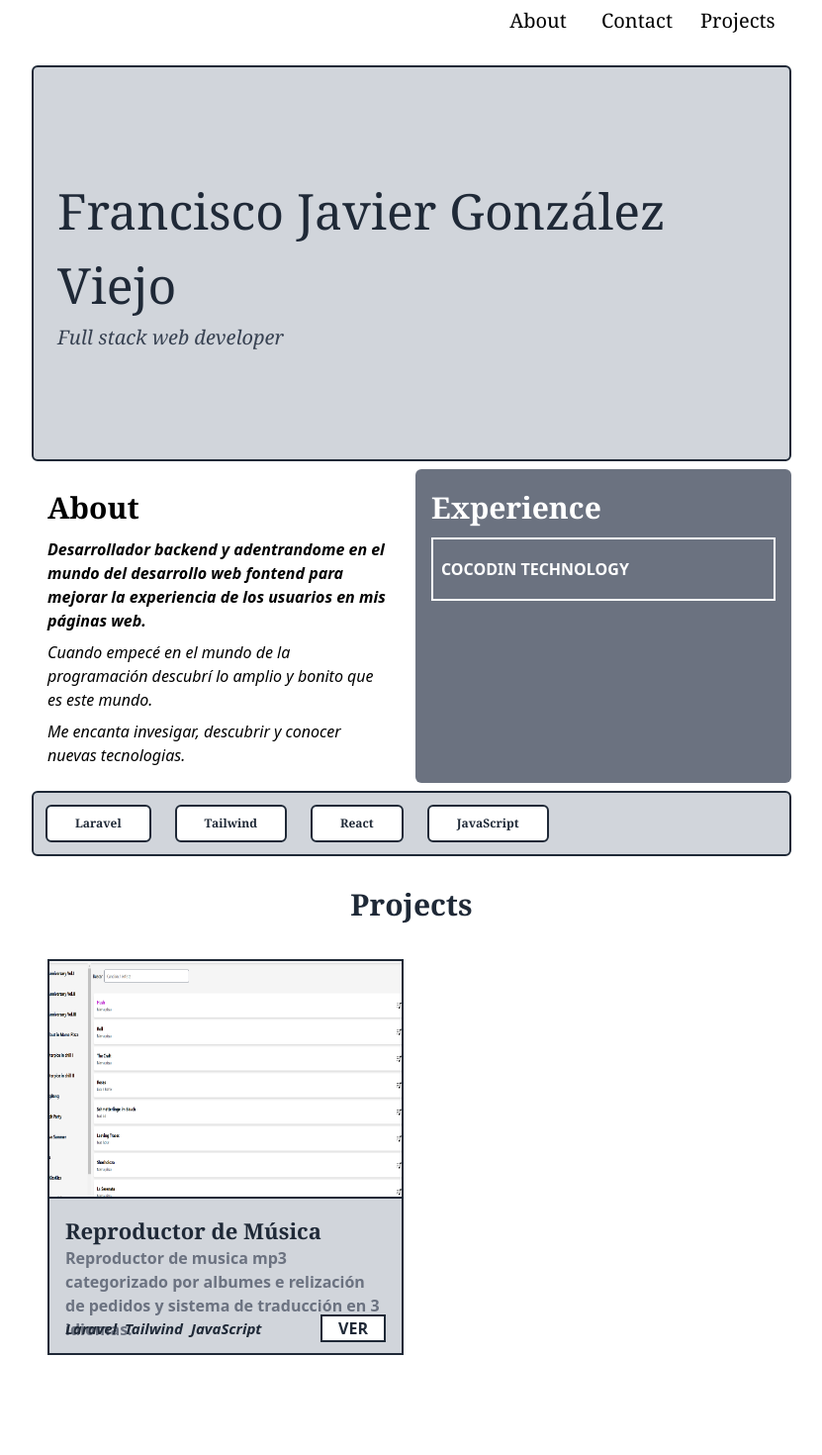
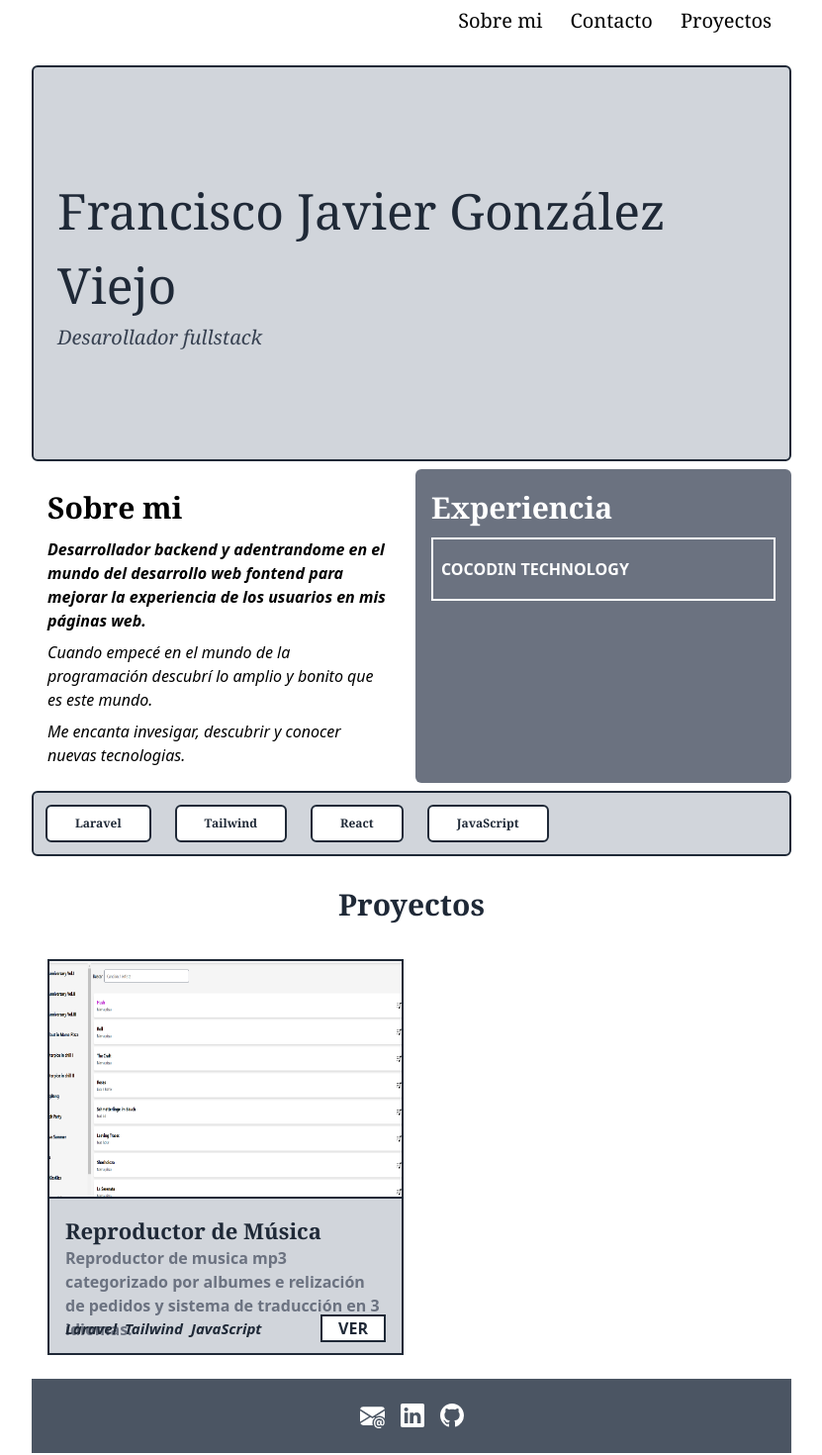
Before and after one commit to FranN244/portfolio, a React (Vite) app in the folder react-app/: page / in a window 1280 px wide. Shown: the part 14-1484 px from the top of the page at 99% size, without its empty margins (224-1055 px from the left). Before the commit the page ends 1401 px from the top, so only its background shows below. Built offline with nearby package versions, Linux system fonts and the light colour scheme.

Commit message:
feat | Footer

```diff
--- a/react-app/src/components/Description.jsx
+++ b/react-app/src/components/Description.jsx
@@ -3,7 +3,7 @@ export function Description(){
     return(
         <div className="md:w-[50%] p-4 md:rounded-md ">
             <div className="">
-                <p className="md:text-[30px] text-[22px] font-bold font-serif">About</p>
+                <p className="md:text-[30px] text-[22px] font-bold font-serif">Sobre mi</p>
             </div>
             <div className="italic pt-2 space-y-2">
                 <p className="font-semibold">Desarrollador backend y adentrandome en el mundo del desarrollo web fontend para mejorar la experiencia de los usuarios en mis páginas web.</p>
--- a/react-app/src/components/Experience.jsx
+++ b/react-app/src/components/Experience.jsx
@@ -5,7 +5,7 @@ export function Experince(){
     return(
         <div className="md:w-[50%] space-y-2 md:rounded-md bg-gray-500 p-4">
             <div className="">
-                <p className="md:text-[30px] text-[22px] font-bold font-serif text-white">Experience</p>
+                <p className="md:text-[30px] text-[22px] font-bold font-serif text-white">Experiencia</p>
             </div>
             <div className="space-y-2 cursor-default">
                 <WorkCard>COCODIN TECHNOLOGY</WorkCard>
--- /dev/null
+++ b/react-app/src/components/Footer.jsx
@@ -0,0 +1,31 @@
+export function Footer(){
+
+    return(
+        <footer className="bg-gray-600 h-[75px] flex justify-center items-center">
+            <ul className="text-white flex space-x-4">
+                <li>
+                    <a href="mailto:20fran04@gmail.com">
+                        <svg xmlns="http://www.w3.org/2000/svg" width="25" height="25" fill="currentColor" class="bi bi-envelope-at-fill" viewBox="0 0 16 16">
+                            <path d="M2 2A2 2 0 0 0 .05 3.555L8 8.414l7.95-4.859A2 2 0 0 0 14 2zm-2 9.8V4.698l5.803 3.546zm6.761-2.97-6.57 4.026A2 2 0 0 0 2 14h6.256A4.5 4.5 0 0 1 8 12.5a4.49 4.49 0 0 1 1.606-3.446l-.367-.225L8 9.586zM16 9.671V4.697l-5.803 3.546.338.208A4.5 4.5 0 0 1 12.5 8c1.414 0 2.675.652 3.5 1.671"/>
+                            <path d="M15.834 12.244c0 1.168-.577 2.025-1.587 2.025-.503 0-1.002-.228-1.12-.648h-.043c-.118.416-.543.643-1.015.643-.77 0-1.259-.542-1.259-1.434v-.529c0-.844.481-1.4 1.26-1.4.585 0 .87.333.953.63h.03v-.568h.905v2.19c0 .272.18.42.411.42.315 0 .639-.415.639-1.39v-.118c0-1.277-.95-2.326-2.484-2.326h-.04c-1.582 0-2.64 1.067-2.64 2.724v.157c0 1.867 1.237 2.654 2.57 2.654h.045c.507 0 .935-.07 1.18-.18v.731c-.219.1-.643.175-1.237.175h-.044C10.438 16 9 14.82 9 12.646v-.214C9 10.36 10.421 9 12.485 9h.035c2.12 0 3.314 1.43 3.314 3.034zm-4.04.21v.227c0 .586.227.8.581.8.31 0 .564-.17.564-.743v-.367c0-.516-.275-.708-.572-.708-.346 0-.573.245-.573.791"/>
+                        </svg>
+                    </a>
+                </li>
+                <li>
+                    <a href="">
+                        <svg xmlns="http://www.w3.org/2000/svg" width="24" height="24" fill="currentColor" class="bi bi-linkedin" viewBox="0 0 16 16">
+                            <path d="M0 1.146C0 .513.526 0 1.175 0h13.65C15.474 0 16 .513 16 1.146v13.708c0 .633-.526 1.146-1.175 1.146H1.175C.526 16 0 15.487 0 14.854zm4.943 12.248V6.169H2.542v7.225zm-1.2-8.212c.837 0 1.358-.554 1.358-1.248-.015-.709-.52-1.248-1.342-1.248S2.4 3.226 2.4 3.934c0 .694.521 1.248 1.327 1.248zm4.908 8.212V9.359c0-.216.016-.432.08-.586.173-.431.568-.878 1.232-.878.869 0 1.216.662 1.216 1.634v3.865h2.401V9.25c0-2.22-1.184-3.252-2.764-3.252-1.274 0-1.845.7-2.165 1.193v.025h-.016l.016-.025V6.169h-2.4c.03.678 0 7.225 0 7.225z"/>
+                        </svg>
+                    </a>
+                </li>
+                <li>
+                    <a href="https://github.com/FranN244">
+                        <svg xmlns="http://www.w3.org/2000/svg" width="24" height="24" fill="currentColor" class="bi bi-github" viewBox="0 0 16 16">
+                            <path d="M8 0C3.58 0 0 3.58 0 8c0 3.54 2.29 6.53 5.47 7.59.4.07.55-.17.55-.38 0-.19-.01-.82-.01-1.49-2.01.37-2.53-.49-2.69-.94-.09-.23-.48-.94-.82-1.13-.28-.15-.68-.52-.01-.53.63-.01 1.08.58 1.23.82.72 1.21 1.87.87 2.33.66.07-.52.28-.87.51-1.07-1.78-.2-3.64-.89-3.64-3.95 0-.87.31-1.59.82-2.15-.08-.2-.36-1.02.08-2.12 0 0 .67-.21 2.2.82.64-.18 1.32-.27 2-.27s1.36.09 2 .27c1.53-1.04 2.2-.82 2.2-.82.44 1.1.16 1.92.08 2.12.51.56.82 1.27.82 2.15 0 3.07-1.87 3.75-3.65 3.95.29.25.54.73.54 1.48 0 1.07-.01 1.93-.01 2.2 0 .21.15.46.55.38A8.01 8.01 0 0 0 16 8c0-4.42-3.58-8-8-8"/>
+                        </svg>
+                    </a>
+                </li>
+            </ul>
+        </footer>
+    )
+}
--- a/react-app/src/components/Header.jsx
+++ b/react-app/src/components/Header.jsx
@@ -4,7 +4,7 @@ export function Header(){
 
     return (
         <header className="border-2 border-gray-800 p-6 h-[400px] flex items-center md:rounded-md backdrop-blur-lg bg-gray-300">
-            <Title name={"Francisco Javier González Viejo"} surname={"Full stack web developer"}></Title>
+            <Title name={"Francisco Javier González Viejo"} surname={"Desarollador fullstack"}></Title>
         </header>
     )
 }
--- a/react-app/src/components/Nav.jsx
+++ b/react-app/src/components/Nav.jsx
@@ -7,9 +7,9 @@ export function Nav(){
 
         <nav className=" p-4 h-content space-y-2 justify-center md:justify-end flex">
             <ul id="nav-list" className="flex space-x-5 items-center font-mono">
-                <NavButton>About</NavButton>
-                <NavButton>Contact</NavButton>
-                <NavButton>Projects</NavButton>
+                <NavButton>Sobre mi</NavButton>
+                <NavButton>Contacto</NavButton>
+                <NavButton>Proyectos</NavButton>
             </ul>
         </nav>
 
--- a/react-app/src/components/NavButton.jsx
+++ b/react-app/src/components/NavButton.jsx
@@ -5,7 +5,7 @@ export function NavButton({children}) {
     return (
 
         <li>
-            <button className="p-1 border-b-2 md:text-[20px] border-white w-20 hover:border-black ease-in-out transition duration-150 font-serif">{children}</button>
+            <button className="p-1 border-b-2 md:text-[20px] border-white hover:border-black ease-in-out transition duration-150 font-serif">{children}</button>
         </li>
 
     )
--- a/react-app/src/components/Projects.jsx
+++ b/react-app/src/components/Projects.jsx
@@ -6,7 +6,7 @@ export function Projects(){
 
         <div className="">
             <div className="h-20 flex items-center justify-center">
-                <p className="md:text-[30px] text-[22px] font-bold font-serif text-gray-800">Projects</p>
+                <p className="md:text-[30px] text-[22px] font-bold font-serif text-gray-800">Proyectos</p>
             </div>
             <div className="grid md:grid-cols-2 grid-cols-1 gap-4 p-4">
                 <ProjectCard    description={"Reproductor de musica mp3 categorizado por albumes e relización de pedidos y sistema de traducción en 3 idiomas."}
--- a/react-app/src/layout/App.jsx
+++ b/react-app/src/layout/App.jsx
@@ -5,6 +5,7 @@ import { Header } from '../components/Header'
 import { About } from '../components/About'
 import { Technologies } from '../components/Technologies'
 import { Projects } from '../components/Projects'
+import { Footer } from "../components/Footer"
 
 function App() {
 
@@ -16,6 +17,7 @@ function App() {
       <About></About>
       <Technologies></Technologies>
       <Projects></Projects>
+      <Footer></Footer>
     </div>
   )
 }
```
